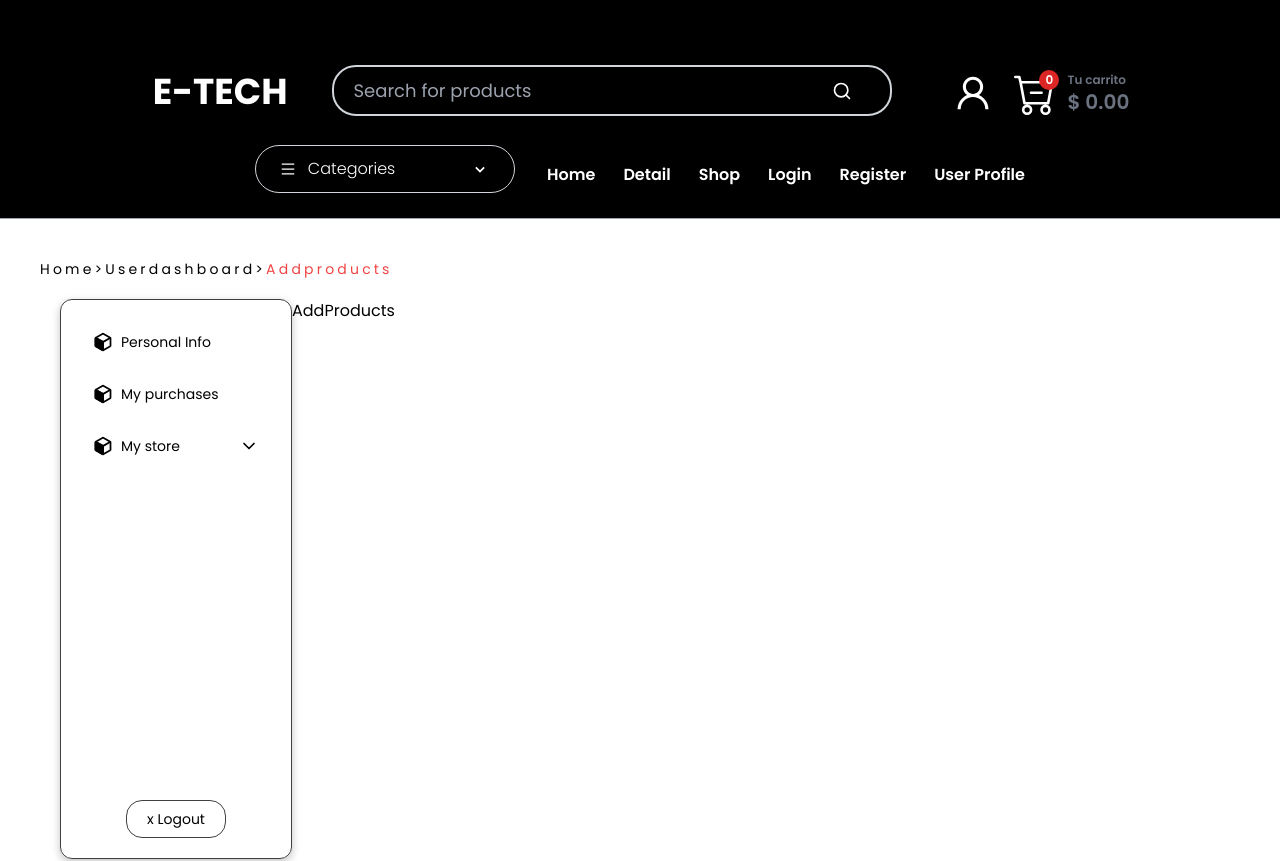
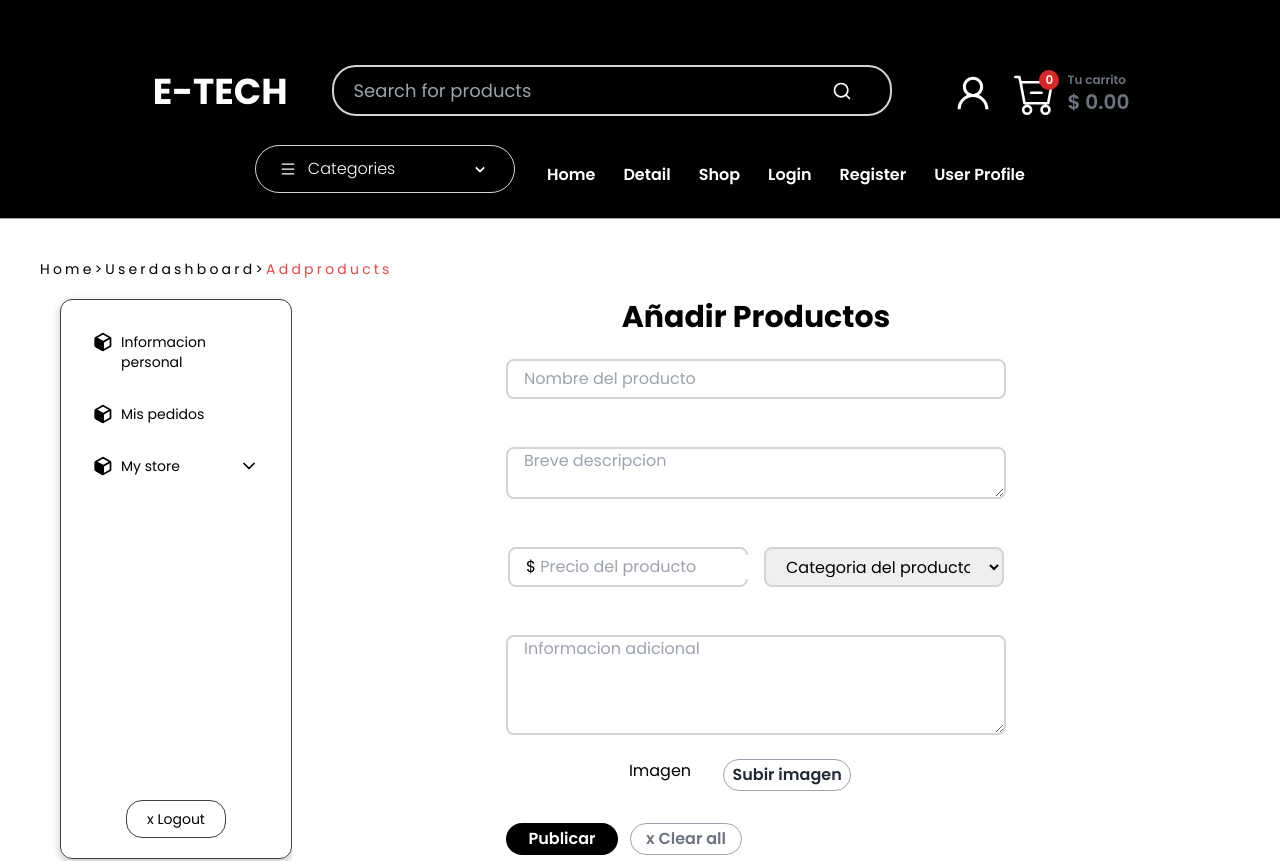
Before and after one commit to No-Country/c13-26-m-node-react, a React (Vite) app in the folder front/: page /userDashboard/addproducts in a window 1280 px wide. Shown: the top 861 px of the page. Built offline with nearby package versions, Linux system fonts and the light colour scheme.

Commit message:
feat: creada maquetacion de addProducts

```diff
--- a/front/package.json
+++ b/front/package.json
@@ -15,7 +15,7 @@
     "react-dom": "^18.2.0",
     "react-icons": "^4.10.1",
     "react-router-dom": "^6.15.0",
-    "sweetalert2": "^11.7.27"
+    "sweetalert2": "^11.7.28"
   },
   "devDependencies": {
     "@types/react": "^18.2.15",
--- a/front/src/components/userDashboard/addProducts/AddProducts.jsx
+++ b/front/src/components/userDashboard/addProducts/AddProducts.jsx
@@ -1,9 +1,104 @@
-import React from 'react'
+import React, { useState } from "react";
+import axios from "axios";
+
+
 
 const AddProducts = () => {
-	return (
-		<div>AddProducts</div>
-	)
+
+  const BackendUrl = import.meta.env.VITE_BACKEND_URL
+
+
+  const [product, setProduct] = useState({
+    name: "",
+    description: "",
+    price: "",
+    category: ""
+  })
+
+  const handleSubmit = async (event) => {
+    event.preventDefault()
+    try {
+      const resp = await axios.post(`${BackendUrl}/products`, product);
+      console.log(resp.data);
+    } catch (err) {
+      // Handle Error Here
+      console.error(err);
+    }
+  };
+
+  return (
+    <main className='bg-white text-black flex justify-center items-center flex-col font-poppins '>
+
+      <div className="flex justify-start gap-5 md:gap-28">
+        <h2 className="text-2xl font-bold md:text-3xl">
+          Añadir Productos
+        </h2>
+      </div>
+
+      <form className=' bg-white mb-5'>
+
+        <div className="flex flex-row justify-center flex-wrap gap-4">
+          <div className='h-10 w-72 rounded-lg flex items-center px-4 my-6 border-gray-300 border-2 md:w-[500px] ml-12 md:ml-0'>
+            <input type="text"
+              name='name'
+              placeholder='Nombre del producto'
+              className='outline-none' />
+          </div>
+        </div>
+
+        <div>
+          <textarea rows="2" class="w-72 rounded-lg flex items-center px-4 my-6 border-gray-300 border-2 md:w-[500px] ml-12 md:ml-0"
+            placeholder="Breve descripcion"></textarea>
+        </div>
+
+        <div className="flex flex-row justify-center flex-wrap gap-4">
+          <div className=' h-10 w-60 rounded-lg flex items-center px-4 my-6 border-gray-300 border-2'>
+            $
+            <input type="number"
+              name='prince'
+              placeholder=' Precio del producto'
+              className='outline-none' />
+          </div>
+          <div className=''>
+            <select className="h-10 w-60 rounded-lg flex items-center px-4 my-6 border-gray-300 border-2">
+              <option selected>Categoria del producto</option>
+              <option value="Cell Phones">Cell Phones</option>
+              <option value="Computer Hardware">Computer Hardware</option>
+              <option value="Headphones">Headphones</option>
+              <option value="Laptops">Laptops</option>
+              <option value="Smart Watches">Smart Watches</option>
+              <option value="Monitors">Monitors</option>
+              <option value="Televisions">Televisions</option>
+              <option value="Tablets">Tablets</option>
+              <option value="Video games">Video games</option>
+            </select>
+          </div>
+        </div>
+
+        <div>
+          <textarea rows="4" class="w-72 rounded-lg flex items-center px-4 my-6 border-gray-300 border-2 md:w-[500px] ml-12 md:ml-0"
+            placeholder="Informacion adicional"></textarea>
+        </div>
+
+        <div className='flex justify-center'>
+          <h6>Imagen</h6>
+          <button type='submit' className='w-32 mx-8 bg-white text-[16px] h-8 rounded-2xl font-semibold  border-[1px] text-gray-800 border-gray-400'>
+            Subir imagen
+          </button>
+        </div>
+
+        <div className="flex gap-3 justify-center md:justify-start">
+          <button type='submit' className='w-28 bg-black text-white text-[16px] h-8 rounded-2xl font-semibold mt-8'>
+            Publicar
+          </button>
+          <button type='submit' className='w-28 bg-white text-gray-500 h-8 rounded-2xl font-semibold mt-8 text-[16px] border-gray-400 border-[1px]'>
+            x Clear all
+          </button>
+        </div>
+      </form>
+
+    </main>
+  )
 }
 
 export default AddProducts
--- a/front/src/components/userDashboard/asideBar/AsideBar.jsx
+++ b/front/src/components/userDashboard/asideBar/AsideBar.jsx
@@ -8,13 +8,13 @@ const linksConfig = [
 		isGroup: false,
 		icon: icon,
 		sectionPath: "personalInfo",
-		sectionName: "Personal Info",
+		sectionName: "Informacion personal",
 	},
 	{
 		isGroup: false,
 		icon: icon,
 		sectionPath: "myPurchases",
-		sectionName: "My purchases",
+		sectionName: "Mis pedidos",
 	},
 	{
 		isGroup: true,
@@ -26,25 +26,25 @@ const linksConfig = [
 				isGroup: false,
 				icon: icon,
 				sectionPath: "myProducts",
-				sectionName: "My products",
+				sectionName: "Mis productos",
 			},
 			{
 				isGroup: false,
 				icon: icon,
 				sectionPath: "addProducts",
-				sectionName: "Add products",
+				sectionName: "Agregar productos",
 			},
 			{
 				isGroup: false,
 				icon: icon,
 				sectionPath: 'sells',
-				sectionName: "Sells registry",
+				sectionName: "Historial de ventas",
 			},
 			{
 				isGroup: false,
 				icon: icon,
 				sectionPath: "orders",
-				sectionName: "Orders",
+				sectionName: "Ordenes",
 			},
 		],
 	},
```
Also changed, not shown: 1 other file (tests, documents, lock files or other folders).
